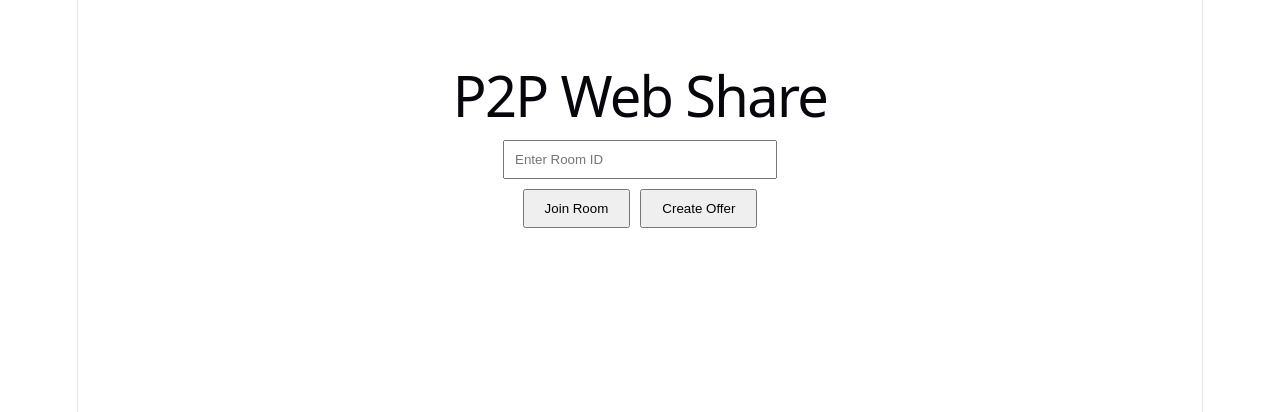
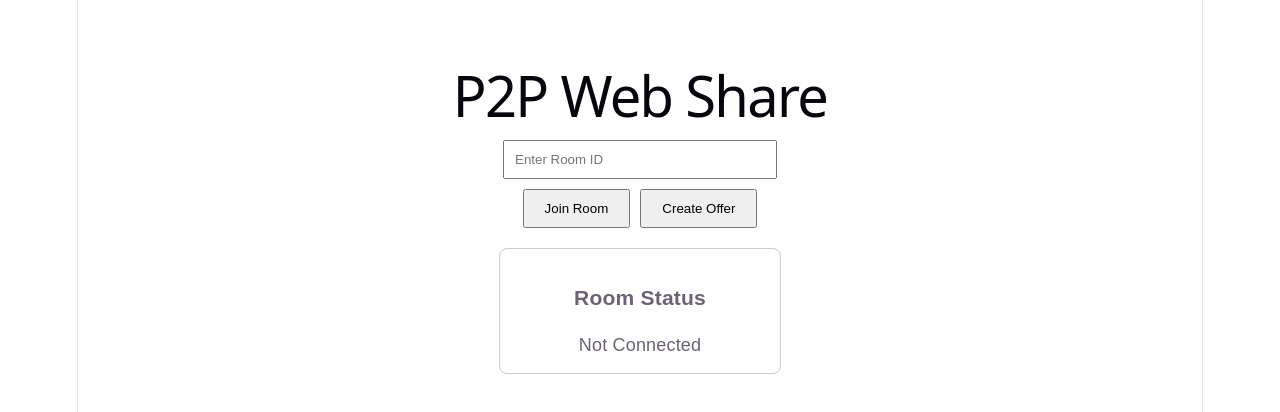
Before and after one commit to Priya07-jk/p2p-web-share, a React app in the folder frontend/: page / in a window 1280 px wide. Shown: the top 412 px of the page. Built offline with nearby package versions, Linux system fonts and the light colour scheme; the HTML template or start-up script is replaced by a standard one.

Commit message:
Add room status tracking

```diff
--- a/frontend/src/App.jsx
+++ b/frontend/src/App.jsx
@@ -2,13 +2,16 @@ import { useState } from "react";
 
 function App() {
   const [roomId, setRoomId] = useState("");
+  const [status, setStatus] = useState("Not Connected");
 
   const joinRoom = () => {
     console.log("Joining room:", roomId);
+    setStatus("Connected");
   };
 
   const createOffer = () => {
     console.log("Creating offer...");
+    setStatus("Offer Created");
   };
 
   return (
@@ -55,6 +58,20 @@ function App() {
           Create Offer
         </button>
       </div>
+
+      <div
+        style={{
+          marginTop: "20px",
+          padding: "15px",
+          border: "1px solid #ccc",
+          borderRadius: "8px",
+          width: "250px",
+          textAlign: "center",
+        }}
+      >
+        <h3>Room Status</h3>
+        <p>{status}</p>
+      </div>
     </div>
   );
 }
```
